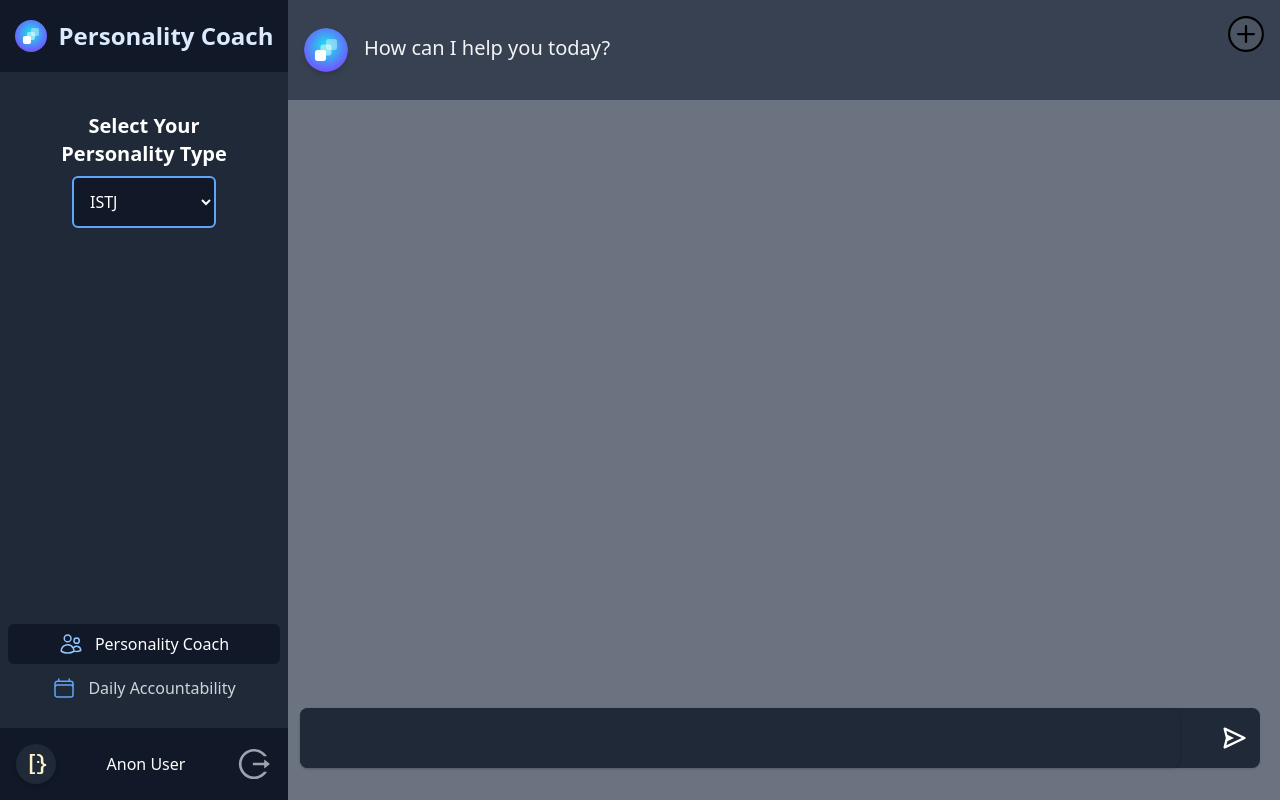
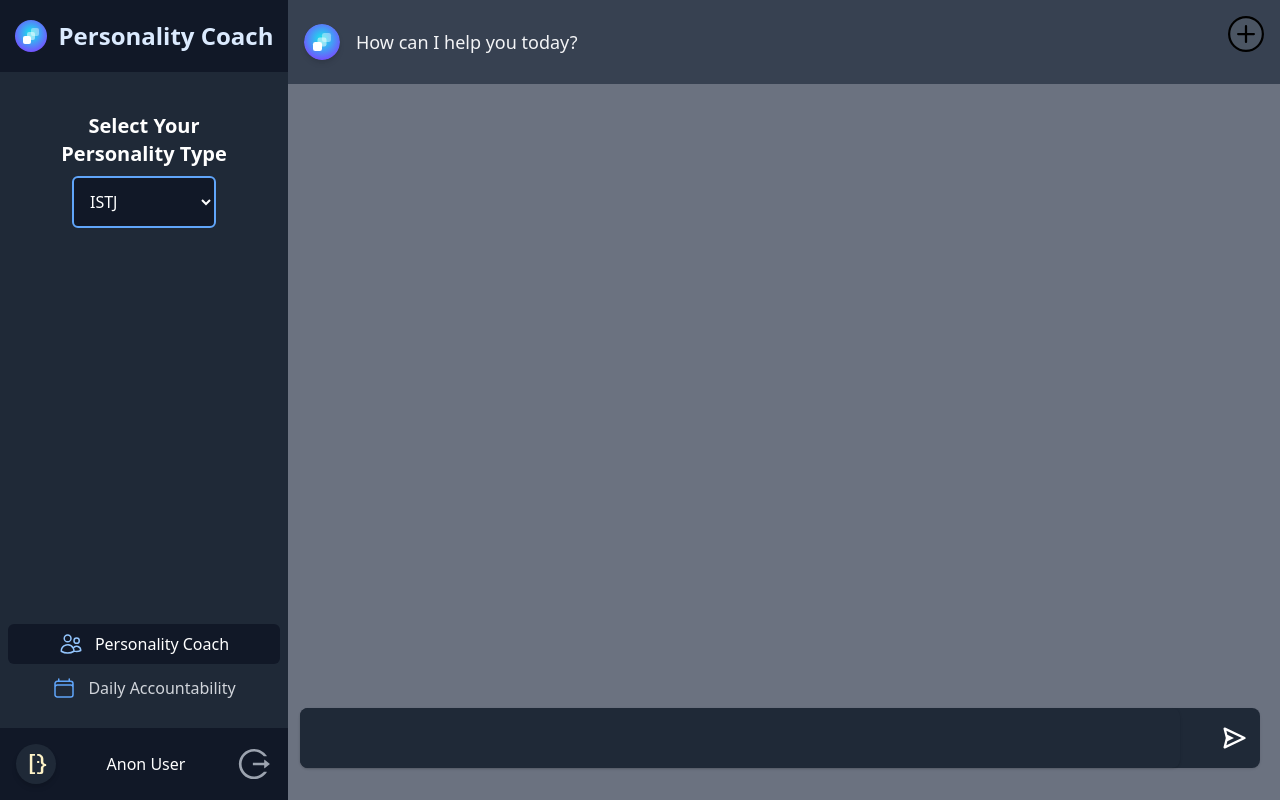
Before and after one commit to derickdecesare/personality_helper, a Next.js app: page / in a window 1280 px wide. Built offline with nearby package versions, Linux system fonts and the light colour scheme.

Commit message:
smaller text

```diff
--- a/pages/index.js
+++ b/pages/index.js
@@ -116,7 +116,7 @@ export default function Chat() {
           <BsPlusCircle onClick={clearChat} />
         </div>
 
-        <section className="flex-1 w-full overflow-y-auto lg:pl-64 bg-gray-500 pb-64">
+        <section className="flex-1 w-full overflow-y-auto  lg:pl-64 bg-gray-500 pb-64">
           <div className="text-left w-full">
             {chatLog.map((message, index) => (
               <ChatMessage message={message} key={index} dummy={dummy} />
@@ -154,21 +154,21 @@ const ChatMessage = ({ message, dummy }) => {
   return (
     <>
       <div
-        className={`flex w-full mx-auto py-3  bg-gray-500 justify-center ${
+        className={`flex w-full mx-auto py-2  bg-gray-500 justify-center ${
           message.user === "gpt" && "bg-gray-700"
         }`}
       >
         <div className="flex w-full lg:px-12 py-4  pl-4 pr-12  gap-4 justify-between text-left items-start">
           <div className="flex gap-4 items-start">
-            <div className={`rounded-full w-11 h-11 shrink-0 items-start`}>
+            <div className={`rounded-full w-9 h-9 shrink-0 items-start`}>
               {message.user === "gpt" ? (
                 <img
-                  className="inline-block h-11 w-11 rounded-full shadow-md"
+                  className="inline-block h-9 w-9 rounded-full shadow-md"
                   src="/personalitycoach.svg"
                   alt="Your Company"
                 />
               ) : (
-                <div className=" h-11 w-11 rounded-full shadow-md bg-gray-800 flex items-center justify-center">
+                <div className=" h-9 w-9 rounded-full shadow-md bg-gray-800 flex items-center justify-center">
                   <SiSuperuser className="text-2xl text-amber-100 ml-1" />
                 </div>
                 // <img
@@ -178,7 +178,7 @@ const ChatMessage = ({ message, dummy }) => {
                 // />
               )}
             </div>
-            <div className="text-xl text-left leading-loose text-gray-100">
+            <div className="text-lg text-left leading-loose text-gray-100">
               {message.message}
             </div>
           </div>
```
